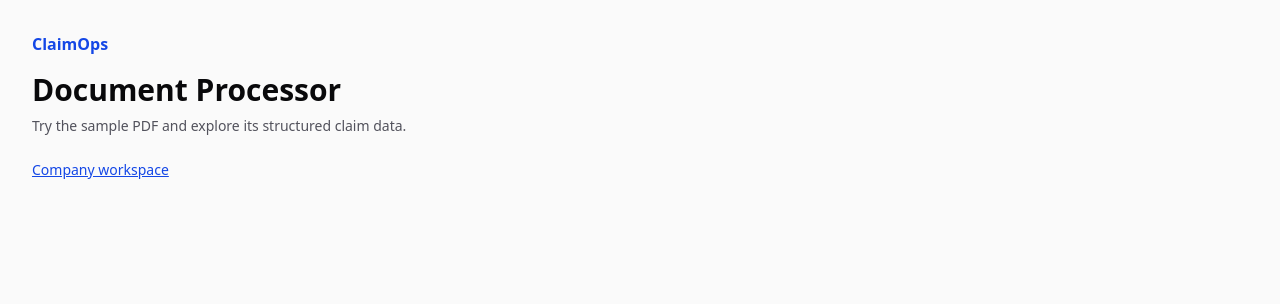
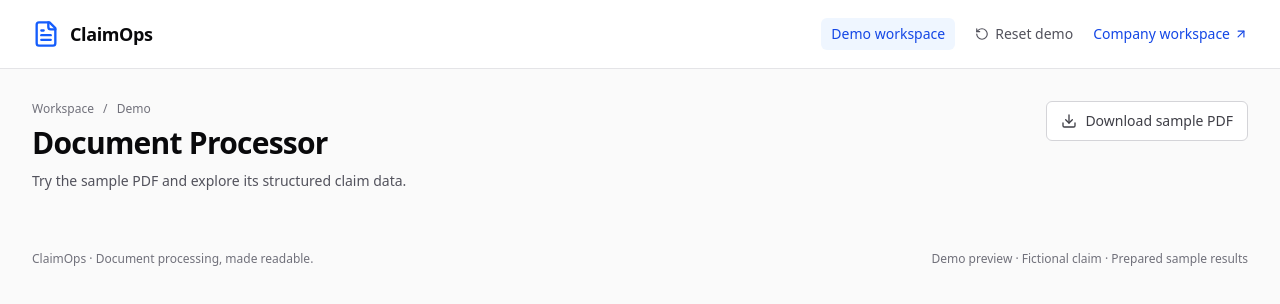
Before and after one commit to smitzo/Mediclaim-OS, a Next.js app in the folder frontend/: page / in a window 1280 px wide. Shown: the top 304 px of the page. Built offline with nearby package versions, Linux system fonts and the light colour scheme.

Commit message:
feat: add claimops demo frame and workspace navigation

```diff
--- /dev/null
+++ b/frontend/components/demo/frame.tsx
@@ -0,0 +1,45 @@
+import Link from "next/link";
+import { ArrowUpRight, Download, FileText, RotateCcw } from "lucide-react";
+import type { ReactNode } from "react";
+import { demoSample } from "@/lib/demo-sample";
+
+export function DemoFrame({ children, onReset }: { children: ReactNode; onReset: () => void }) {
+  return (
+    <div className="min-h-screen bg-zinc-50 text-zinc-950">
+      <header className="border-b border-zinc-200 bg-white">
+        <div className="mx-auto flex max-w-[1504px] flex-wrap items-center justify-between gap-3 px-5 py-4 sm:px-8">
+          <Link href="/" className="inline-flex items-center gap-2.5 font-semibold tracking-tight">
+            <FileText aria-hidden="true" className="h-7 w-7 text-blue-600" />
+            <span className="text-lg">ClaimOps</span>
+          </Link>
+          <nav aria-label="Workspace" className="flex flex-wrap items-center gap-3 text-xs sm:gap-5 sm:text-sm">
+            <span className="rounded-md bg-blue-50 px-2.5 py-1.5 font-medium text-blue-700">Demo workspace</span>
+            <button onClick={onReset} className="inline-flex min-h-9 items-center gap-1.5 font-medium text-zinc-600 hover:text-blue-700">
+              <RotateCcw aria-hidden="true" className="h-3.5 w-3.5" /> Reset demo
+            </button>
+            <Link href="/workspace" className="inline-flex min-h-9 items-center gap-1 font-medium text-blue-700 hover:underline">
+              Company workspace <ArrowUpRight aria-hidden="true" className="h-3.5 w-3.5" />
+            </Link>
+          </nav>
+        </div>
+      </header>
+      <main id="main-content" className="mx-auto max-w-[1504px] px-5 py-6 sm:px-8 sm:py-8">
+        <div className="mb-6 flex flex-col justify-between gap-4 sm:flex-row sm:items-center">
+          <div>
+            <p className="mb-2 text-xs text-zinc-500">Workspace <span aria-hidden="true" className="px-1.5">/</span> Demo</p>
+            <h1 className="text-2xl font-semibold tracking-tight sm:text-3xl">Document Processor</h1>
+            <p className="mt-2 text-sm leading-6 text-zinc-600">Try the sample PDF and explore its structured claim data.</p>
+          </div>
+          <a href={demoSample.pdfHref} download={demoSample.filename} className="inline-flex min-h-10 shrink-0 items-center justify-center gap-2 self-start rounded-md border border-zinc-300 bg-white px-3.5 text-sm font-medium text-zinc-700 hover:border-blue-300 hover:text-blue-700">
+            <Download aria-hidden="true" className="h-4 w-4" /> Download sample PDF
+          </a>
+        </div>
+        {children}
+      </main>
+      <footer className="mx-auto flex max-w-[1504px] flex-wrap justify-between gap-2 px-5 pb-6 text-xs leading-5 text-zinc-500 sm:px-8">
+        <p>ClaimOps · Document processing, made readable.</p>
+        <p>Demo preview · Fictional claim · Prepared sample results</p>
+      </footer>
+    </div>
+  );
+}
--- a/frontend/components/demo/workspace.tsx
+++ b/frontend/components/demo/workspace.tsx
@@ -1,14 +1,13 @@
 "use client";
 
-import Link from "next/link";
+import { useDemo } from "@/lib/use-demo";
+import { DemoFrame } from "./frame";
 
 export function DemoWorkspace() {
+  const demo = useDemo();
   return (
-    <main className="min-h-screen bg-zinc-50 p-8 text-zinc-950">
-      <p className="font-semibold text-blue-700">ClaimOps</p>
-      <h1 className="mt-4 text-3xl font-semibold">Document Processor</h1>
-      <p className="mt-2 text-sm text-zinc-600">Try the sample PDF and explore its structured claim data.</p>
-      <Link className="mt-6 inline-block text-sm text-blue-700 underline" href="/workspace">Company workspace</Link>
-    </main>
+    <DemoFrame onReset={demo.reset}>
+      <section aria-label="Demo workspace" className="grid gap-5 lg:grid-cols-[minmax(0,0.95fr)_minmax(0,1.05fr)]" />
+    </DemoFrame>
   );
 }
```
